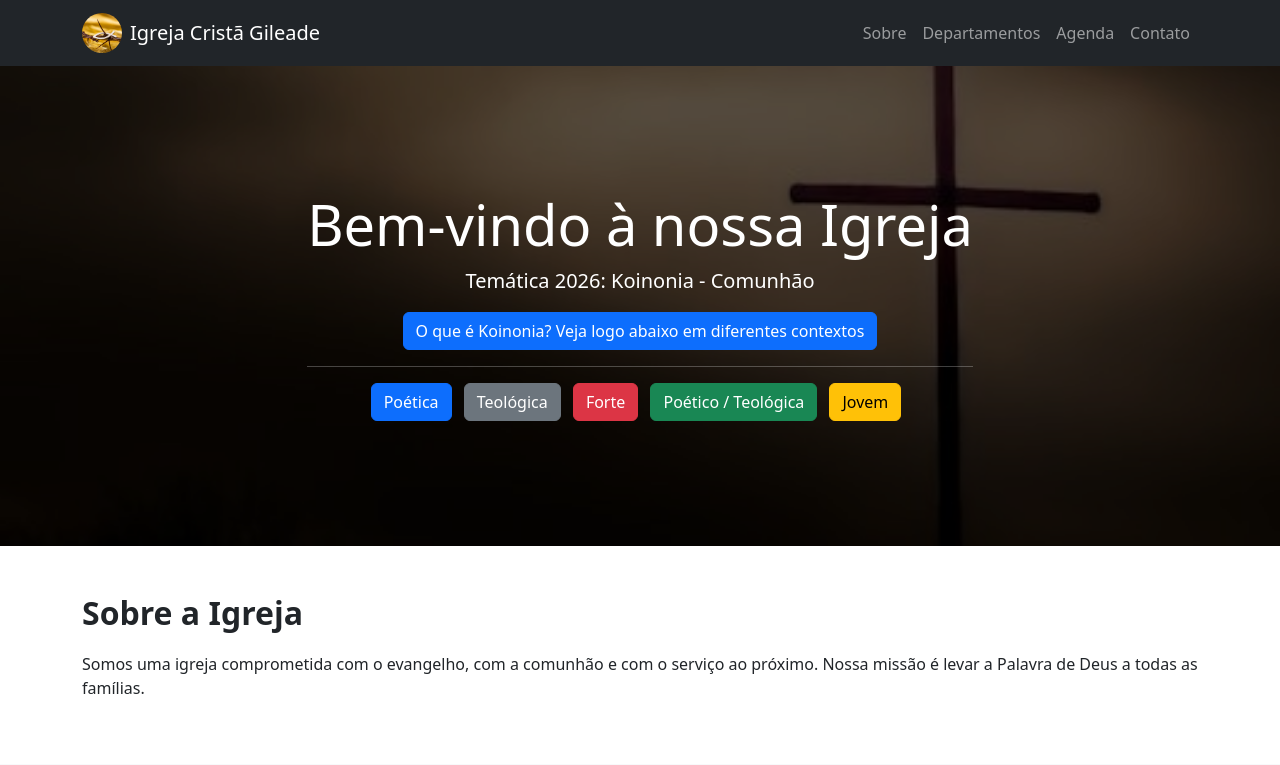
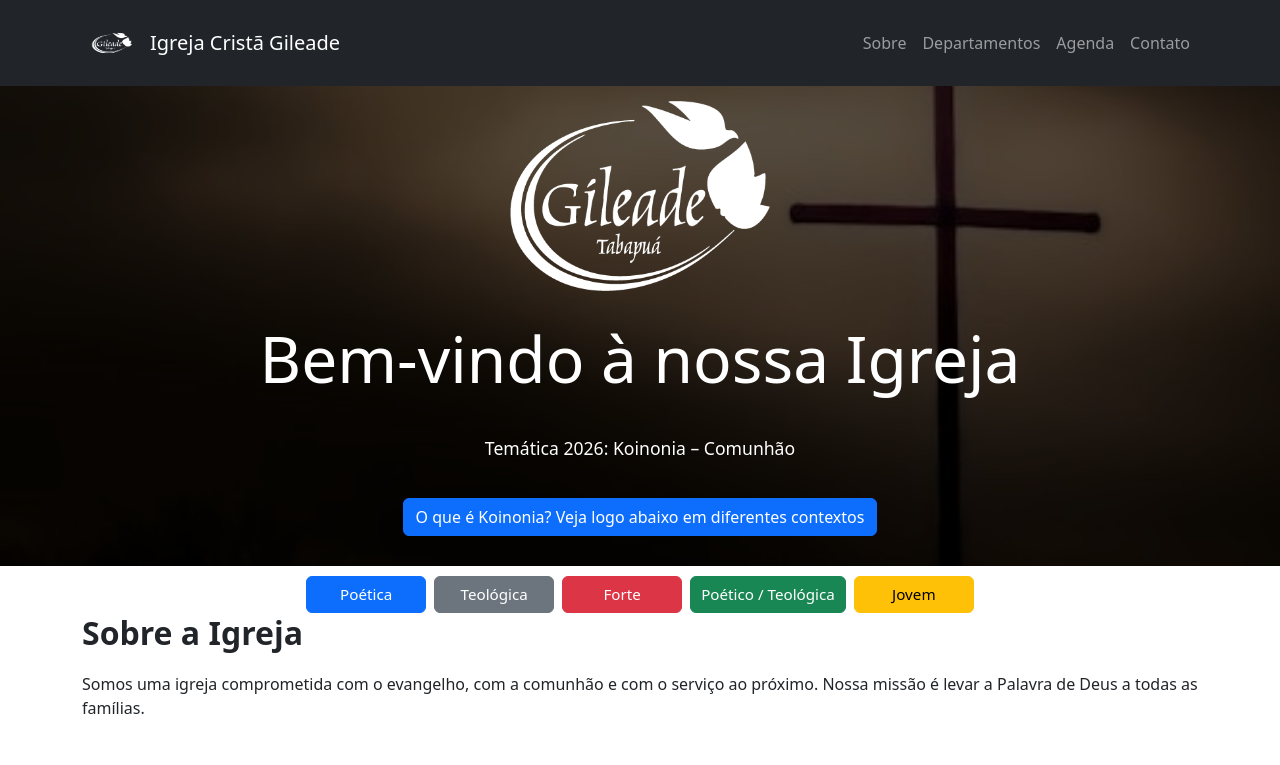
Before and after one commit to SergioRFreitas/igreja-gileade-tabapua, a PHP site: page / in a window 1280 px wide. Shown: the top 765 px of the page. Run offline with PHP 8.4, Linux system fonts and the light colour scheme.

Commit message:
v1.2.1: Inserção de logo da igreja na página principal

```diff
--- a/index.html
+++ b/index.html
@@ -34,11 +34,10 @@
     <nav class="navbar navbar-expand-lg navbar-dark bg-dark">
       <div class="container">
         <a class="navbar-brand d-flex align-items-center" href="#">
-          <img
-            src="imagens/marek-studzinski-pcWk8B6fwtM-unsplash.jpg"
-            alt="Logo"
-            width="40"
-            height="40"
+          <img src="imagens/logo1.png"
+            alt="Logo Igreja Gileade Tabapuá"
+            width="60"
+            height="60"
             class="me-2 rounded-circle"
           />
           <span>Igreja Cristã Gileade</span>
@@ -72,62 +71,24 @@
     </nav>
 
     <!-- HEADER -->
-    <header>
-      <div class="overlay d-flex align-items-center justify-content-center">
-        <div class="text-center">
-          <h1 class="display-4">Bem-vindo à nossa Igreja</h1>
-          <p class="lead">Temática 2026: Koinonia - Comunhão</p>
-          <button
-            class="btn btn-primary"
-            data-bs-toggle="modal"
-            data-bs-target="#modalKoinonia"
-          >
-            O que é Koinonia? Veja logo abaixo em diferentes contextos
-          </button>
-          <br />
-          <hr />
-          <button
-            class="btn btn-primary me-2"
-            data-bs-toggle="modal"
-            data-bs-target="#modalPoetica"
-          >
-            Poética
-          </button>
+<header class="cabecalho-principal">
+  <div class="overlay text-center">
+    <img src="imagens/logo1-limpa-y.png" alt="Logo da Igreja" class="logo-cabecalho"/>
 
-          <button
-            class="btn btn-secondary me-2"
-            data-bs-toggle="modal"
-            data-bs-target="#modalTeologica"
-          >
-            Teológica
-          </button>
+    <h1 class="display-3">Bem-vindo à nossa Igreja</h1>
+    <p class="lead">Temática 2026: <strong>Koinonia – Comunhão</strong></p>
 
-          <button
-            class="btn btn-danger me-2"
-            data-bs-toggle="modal"
-            data-bs-target="#modalForte"
-          >
-            Forte
-          </button>
+    <button class="btn btn-primary">O que é Koinonia? Veja logo abaixo em diferentes contextos</button>
 
-          <button
-            class="btn btn-success me-2"
-            data-bs-toggle="modal"
-            data-bs-target="#modalPoeticoTeologica"
-          >
-            Poético / Teológica
-          </button>
-
-          <button
-            class="btn btn-warning me-2"
-            data-bs-toggle="modal"
-            data-bs-target="#modalJovem"
-          >
-            Jovem
-          </button>
-        </div>
-      </div>
-    </header>
+    <div class="botao-contexto">
+      <button class="btn btn-primary" data-bs-toggle="modal" data-bs-target="#modalPoetica">Poética</button>
+      <button class="btn btn-secondary" data-bs-toggle="modal" data-bs-target="#modalTeologica">Teológica</button>
+      <button class="btn btn-danger" data-bs-toggle="modal" data-bs-target="#modalForte">Forte</button>
+      <button class="btn btn-success" data-bs-toggle="modal" data-bs-target="#modalPoeticoTeologica">Poético / Teológica</button>
+      <button class="btn btn-warning" data-bs-toggle="modal" data-bs-target="#modalJovem">Jovem</button>
+    </div>
+  </div>
+</header>
 
     <!-- SOBRE -->
     <section id="sobre" class="container py-5">
--- a/style.css
+++ b/style.css
@@ -170,3 +103,86 @@
   transform: scale(1.05);
   border-color: #d4a017;
 }
+
+/* ============================= */
+/*   CABEÇALHO DA IGREJA         */
+/* ============================= */
+
+.cabecalho-principal {
+  padding: 0;
+}
+
+.overlay {
+  padding: 15px 20px;
+  display: flex;
+  flex-direction: column;
+  align-items: center;
+  text-align: center;
+  gap: 30px; /* dimini o espaço ENTRE logo, título e texto */
+  background-color: rgba(0, 0, 0, 0.6);
+  color: #fff;
+}
+
+.logo-cabecalho {
+  max-width: 260px;
+  width: 100%;
+  height: auto;
+  margin: 40 auto 40; /* SEM espaço embaixo da imagem */
+  display: block;
+}
+
+.display-4 {
+  font-size: 2.2rem;
+  margin: 0; /* SEM margem em cima e embaixo */
+}
+
+.lead {
+  font-size: 1.1rem;
+  margin: 0; /* SEM margem extra embaixo */
+}
+
+.cabecalho-principal .btn.btn-primary {
+  margin: 6px 0 6px;
+}
+
+/* BOTÕES DE CONTEXTO */
+.botao-contexto {
+  display: flex;
+  flex-wrap: wrap;
+  justify-content: center;
+  gap: 8px;
+  margin-top: 4px;
+}
+
+.botao-contexto .btn {
+  min-width: 120px;
+  padding: 6px 10px;
+  font-size: 0.95rem;
+}
+
+.botao-contexto .btn-primary {
+  margin: 0 !important;
+}
+
+/* ============================= */
+/*   RESPONSIVIDADE              */
+/* ============================= */
+
+@media (max-width: 576px) {
+  .display-4 {
+    font-size: 1.8rem;
+  }
+
+  .lead {
+    font-size: 1rem;
+  }
+
+  .logo-cabecalho {
+    max-width: 180px;
+  }
+
+  .botao-contexto .btn {
+    flex: 1 1 100%;
+    text-align: center;
+  }
+}
```
Also changed, not shown: other parts of style.css (+42 -109 lines), imagens/logo1-limpa-y.png (added), imagens/logo1.png (added).
